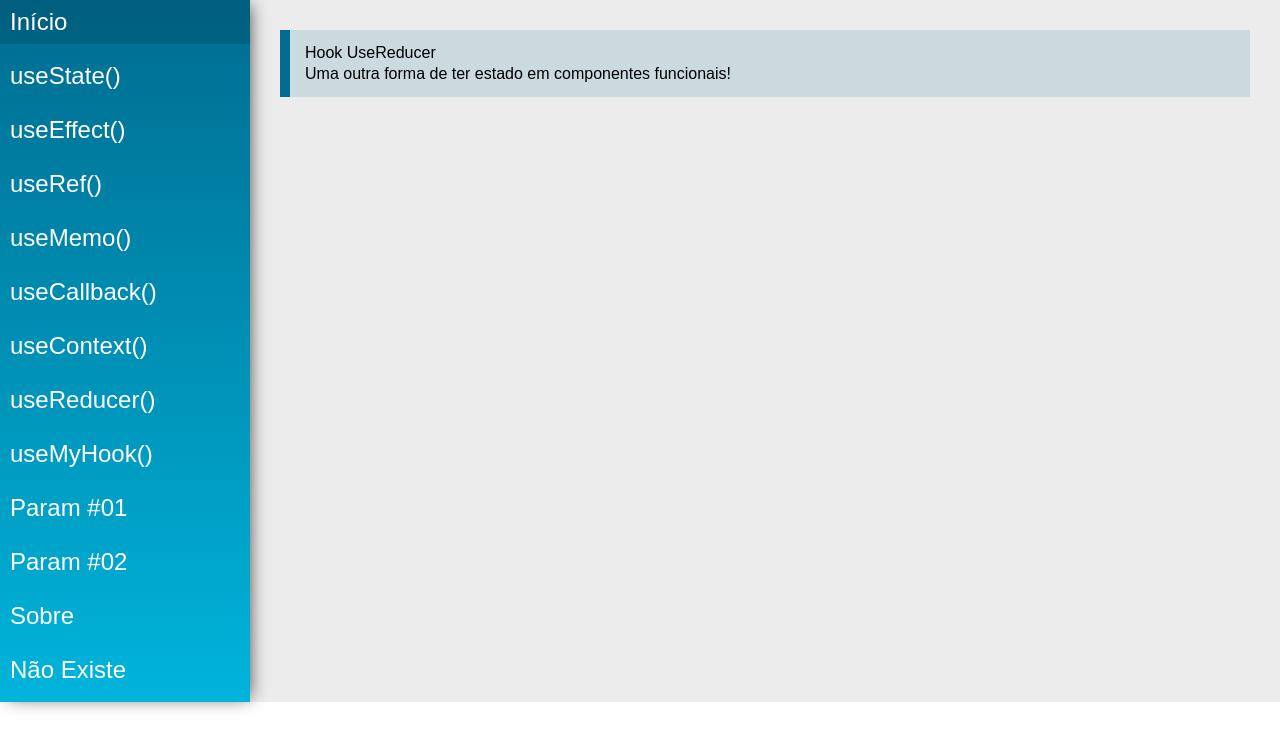
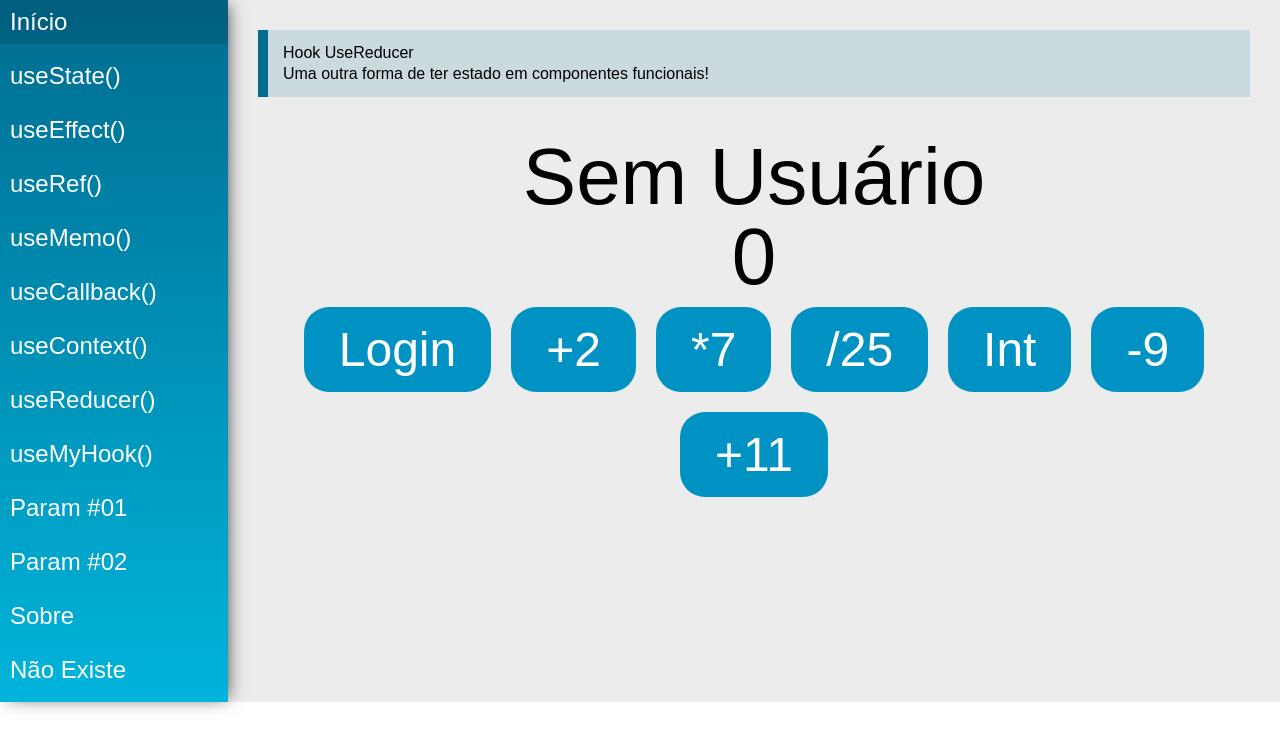
Before and after one commit to EriclisFDS/estudo-react-hooks, a React (Create React App) app: page /useReducer in a window 1280 px wide. Shown: the top 748 px of the page. Built offline with nearby package versions, Linux system fonts and the light colour scheme.

Commit message:
exemplo useReducer ???!!!

```diff
--- /dev/null
+++ b/src/store/actions/index.js
@@ -0,0 +1,8 @@
+import { numberAdd2 } from './number';
+import { login } from './user';
+
+export {
+    numberAdd2,
+    login
+
+}
--- /dev/null
+++ b/src/store/actions/number.js
@@ -0,0 +1,3 @@
+export function numberAdd2(dispatch) {
+    dispatch({type: 'numberAdd2'})
+}
--- /dev/null
+++ b/src/store/actions/user.js
@@ -0,0 +1,3 @@
+export function login(dispatch, name){
+    dispatch({type: 'login', payload: name});
+}
--- /dev/null
+++ b/src/store/index.js
@@ -0,0 +1,14 @@
+import { reducer } from './reducers';
+
+
+const initialState = {
+    cart: [],
+    products: [],
+    user: null,
+    number:0
+};
+
+export {
+    reducer,
+    initialState,
+}
--- /dev/null
+++ b/src/store/reducers/index.js
@@ -0,0 +1,9 @@
+import { numberReducer } from './number';
+import { userReducer } from './user';
+
+export function reducer(state, action) {
+
+    let newState = numberReducer(state,action);
+    return userReducer(newState, action)
+
+}
--- /dev/null
+++ b/src/store/reducers/number.js
@@ -0,0 +1,16 @@
+export function numberReducer(state, action){
+    switch(action.type){
+        case 'numberAdd2':
+            return { ...state, number: state.number + 2 };
+        case 'numberMulti7':
+            return { ...state, number: state.number * 7 };
+        case 'numberDiv25':
+            return { ...state, number: state.number / 25 };
+        case 'numberParseInt':
+            return { ...state, number: parseInt( state.number ) };
+        case 'numberAddN':
+            return { ...state, number: state.number + action.payload };
+        default:
+            return state;
+    }
+}
--- /dev/null
+++ b/src/store/reducers/user.js
@@ -0,0 +1,8 @@
+export function userReducer(state, action) {
+    switch(action.type){
+        case 'login':
+            return { ...state, user: { name: action.payload } };
+        default:
+            return state;
+    }
+}
--- a/src/views/examples/UseReducer.jsx
+++ b/src/views/examples/UseReducer.jsx
@@ -1,13 +1,77 @@
-import React from 'react'
-import PageTitle from '../../components/layout/PageTitle'
+import React, { useReducer } from 'react';
+import PageTitle from '../../components/layout/PageTitle';
+
+import { initialState, reducer } from '../../store';
+
+import { numberAdd2, login } from '../../store/actions'
 
 function UseReducer(props) {
+
+    const [state, dispatch] = useReducer(reducer, initialState)
+
     return (
         <div className="UseReducer">
             <PageTitle
                 title="Hook UseReducer"
                 subtitle="Uma outra forma de ter estado em componentes funcionais!"
             />
+            <div className="center">
+                {state.user ?
+                    <span className="text">{state.user.name}</span>
+                    : <span className="text">Sem Usuário</span>
+                }
+                <span className="text">{state.number}</span>
+                <div>
+                    <button
+                        className="btn"
+                        onClick={() => login(dispatch, 'joão')}
+                    >
+                    Login
+                    </button>
+
+                    <button
+                        className="btn"
+                        onClick={() => numberAdd2(dispatch)}
+                    >
+                    +2
+                    </button>
+
+                    <button
+                        className="btn"
+                        onClick={() => dispatch({type: 'numberMulti7'})}
+                    >
+                    *7
+                    </button>
+
+                    <button
+                        className="btn"
+                        onClick={() => dispatch({type: 'numberDiv25'})}
+                    >
+                    /25
+                    </button>
+
+                    <button
+                        className="btn"
+                        onClick={() => dispatch({type: 'numberParseInt'})}
+                    >
+                    Int
+                    </button>
+
+                    <button
+                        className="btn"
+                        onClick={() => dispatch({type: 'numberAddN', payload: -9})}
+                    >
+                    -9
+                    </button>
+
+                    <button
+                        className="btn"
+                        onClick={() => dispatch({type: 'numberAddN', payload: +11})}
+                    >
+                    +11
+                    </button>
+                </div>
+            </div>
         </div>
     )
 }
```
